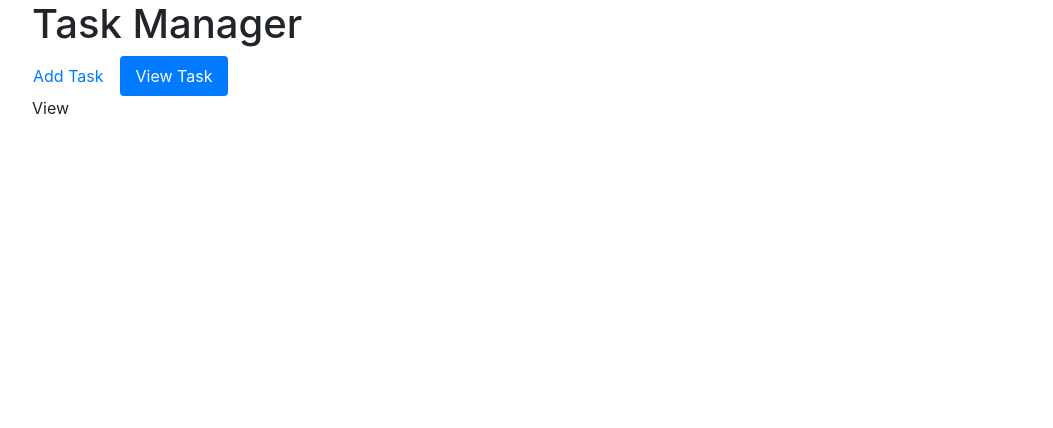
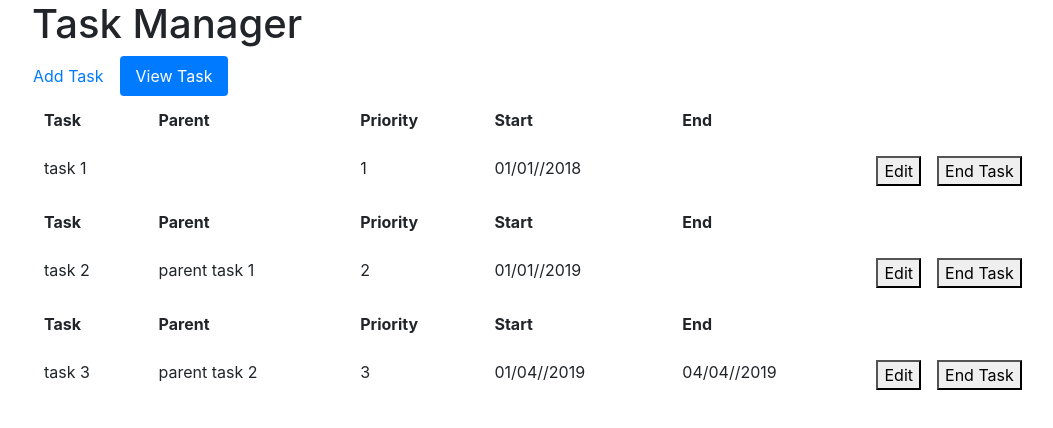
Before and after one commit to raseeth/FSE, an Angular app: page /task/view in a window 1280 px wide. Shown: the top 428 px of the page, without its empty margins (53-1106 px from the left). Built offline with nearby package versions, Linux system fonts and the light colour scheme.

Commit message:
Created task detail component to show the list of tasks

```diff
--- a/src/app/task/task.module.ts
+++ b/src/app/task/task.module.ts
@@ -1,3 +1,4 @@
+import { CommonModule } from "@angular/common";
 import { NgModule } from "@angular/core";
 
 import { TaskComponent } from "./task.component";
@@ -5,15 +6,18 @@ import { TaskService } from "./services/task.service";
 import { TaskRouterModule } from "./task.-routing.module";
 import { ViewTaskComponent } from "./view-task/view-task.component";
 import { AddTaskComponent } from "./add-task/add-task.component";
+import { TaskDetailComponent } from "./view-task/task-detail/task-detail.component";
 
 @NgModule({
     imports: [
+        CommonModule,
         TaskRouterModule
     ],
     declarations: [
         TaskComponent,
         ViewTaskComponent,
-        AddTaskComponent
+        AddTaskComponent,
+        TaskDetailComponent
     ],
     providers: [
         TaskService
--- /dev/null
+++ b/src/app/task/view-task/task-detail/task-detail.component.html
@@ -0,0 +1,25 @@
+<div class="table-responsive">
+  <table class="table">
+    <tbody *ngFor="let task of tasks$ | async">
+        <tr>
+            <th>Task</th>
+            <th>Parent</th>
+            <th>Priority</th>
+            <th>Start</th>
+            <th>End</th>
+            <th></th>
+        </tr>
+        <tr>
+            <td>{{task.name}}</td>
+            <td>{{task.parentTaskName}}</td>
+            <td>{{task.priority}}</td>
+            <td>{{task.startDate | date: "dd/MM//yyyy"}}</td>
+            <td>{{task.endDate === null ? "" : task.endDate  | date: "dd/MM//yyyy"}}</td>
+            <td>
+              <button class="button mr-md-3" (click)="edit(task.id)">Edit</button>
+              <button class="button" (click)="endTask()">End Task</button>
+            </td>
+        </tr>
+    </tbody>
+  </table>
+</div>
--- /dev/null
+++ b/src/app/task/view-task/task-detail/task-detail.component.ts
@@ -0,0 +1,20 @@
+import { Component, Input } from "@angular/core";
+import { Observable } from "rxjs";
+
+import { Task } from "../../models/task.model";
+
+@Component({
+    selector: "task-detail",
+    templateUrl: "./task-detail.component.html"
+})
+
+export class TaskDetailComponent {
+    @Input() tasks$: Observable<Task[]>;
+
+    edit(id: string): void {
+
+    }
+
+    endTask(): void {
+    }
+}
--- a/src/app/task/view-task/view-task.component.html
+++ b/src/app/task/view-task/view-task.component.html
@@ -1 +1 @@
-View
+<task-detail [tasks$]="tasks$" ></task-detail>
--- a/src/app/task/view-task/view-task.component.ts
+++ b/src/app/task/view-task/view-task.component.ts
@@ -1,13 +1,26 @@
-import { Component } from "@angular/core";
-import { Router, ActivatedRoute } from "@angular/router";
-import { ROUTES } from "../routes";
+import { Component, OnInit } from "@angular/core";
+
+import { TaskService } from "../services/task.service";
+import { Observable } from "rxjs";
+import { Task } from "../models/task.model";
+import { SearchCriteria } from "../models/search-criteria.model";
 
 @Component({
     templateUrl: "./view-task.component.html"
 })
 
-export class ViewTaskComponent {
+export class ViewTaskComponent implements OnInit {
 
-    constructor(private router: Router, private route: ActivatedRoute) {
-    }
+  tasks$: Observable<Task[]>;
+
+  constructor(private taskService: TaskService) {
+  }
+
+  ngOnInit(): void {
+    this.getTasks(undefined);
+  }
+
+  private getTasks(searchCriteria: SearchCriteria): void {
+    this.tasks$ = this.taskService.query(searchCriteria);
+  }
 }
--- a/src/styles.css
+++ b/src/styles.css
@@ -1 +1,8 @@
-/* You can add global styles to this file, and also import other style files */
+.table td, .table th {
+  border-top: 0px !important;
+}
+
+.table tbody {
+  border-top: 0px !important;
+  border-bottom: 0px !important;
+}
--- a/src/tslint.json
+++ b/src/tslint.json
@@ -4,13 +4,13 @@
         "directive-selector": [
             true,
             "attribute",
-            "app",
+            "",
             "camelCase"
         ],
         "component-selector": [
             true,
             "element",
-            "app",
+            "",
             "kebab-case"
         ]
     }
```
